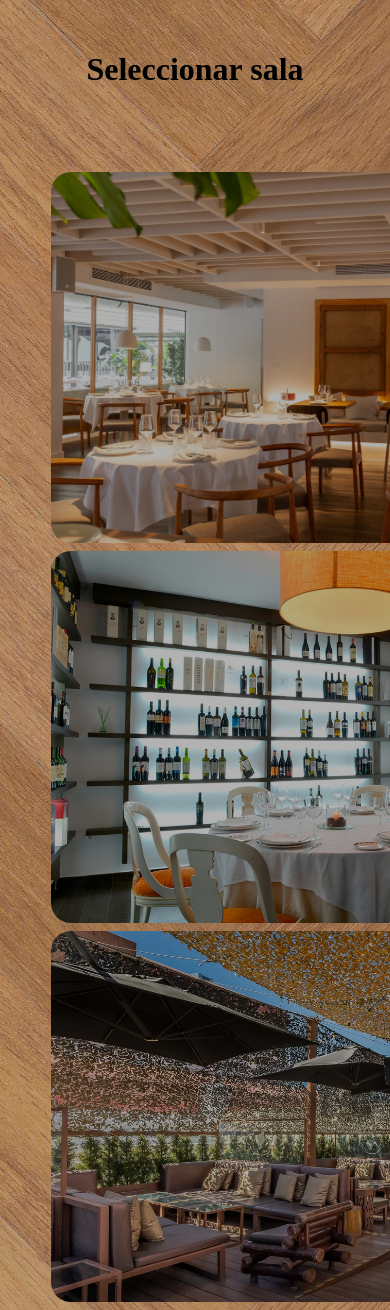
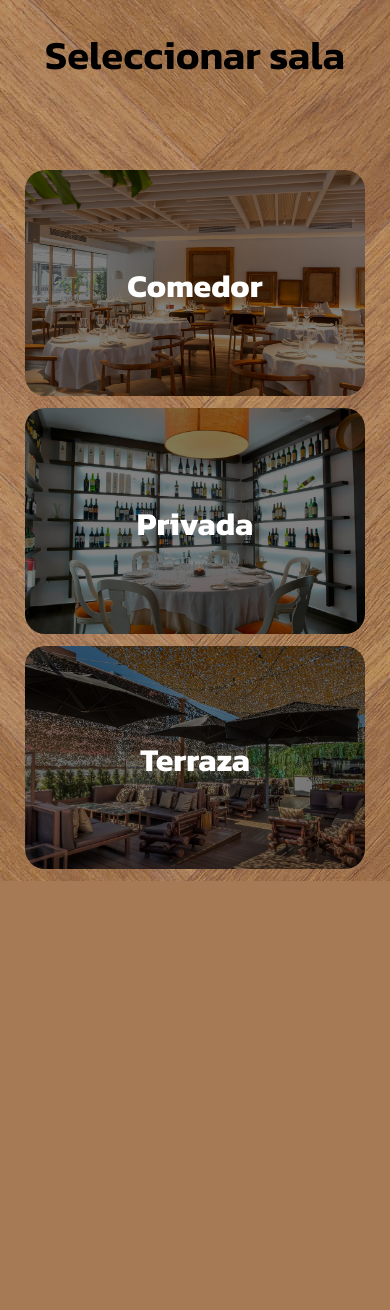
Before and after one commit to ainaorozcogonzalez/DAW2---PR01---RICK-DECKARD, a PHP site: page /Manager/manager_home.php in a window 390 px wide; the page is wider, and only the part inside the window is pictured. After the commit the page ends 881 px from the top of that part, so only its background shows below. Run offline with PHP 8.4, Linux system fonts and the light colour scheme.

Commit message:
Estilos Seleccion de sala V2

```diff
--- a/CSS/styles.css
+++ b/CSS/styles.css
@@ -1,6 +1,11 @@
+@import url('https://fonts.googleapis.com/css2?family=Kanit:ital,wght@0,100;0,200;0,300;0,400;0,500;0,600;0,700;0,800;0,900;1,100;1,200;1,300;1,400;1,500;1,600;1,700;1,800;1,900&display=swap');
+
 * {
     margin: 0;
     box-sizing: border-box;
+    font-family: "Kanit", sans-serif;
+    font-weight: 600;
+    font-style: normal;
 }
 
 /* Clear floats after the columns */
@@ -138,7 +143,7 @@
 }
 
 /* Responsive design: when screen size is smaller, adjust layout */
-@media (max-width: 800px) {
+@media (max-width: 700px) {
     #containerLogIn {
         flex-direction: column;
         height: auto;
@@ -232,7 +237,6 @@
 }
 
 .volverBtn {
-    margin-top: 20px;
     padding: 10px 20px;
     background-color: #3498db;
     color: white;
@@ -291,4 +295,37 @@
     height: 46.5vh;
     filter: brightness(50%);
 }
+
 /* Fin Terraza*/
+
+@media (max-width: 767px) {
+    #bodyMan {
+        margin: 3vh;
+    }
+
+    .imgMan,
+    .imgTerraza,
+    .imgComedor,
+    .imgSalaPriv {
+        height: 100%;
+        width: 100%;
+        filter: brightness(50%);
+    }
+
+    .image-container {
+        max-width: 100%;
+    }
+
+    #h1Sel {
+        font-size: 2.5em;
+    }
+
+    .text-overlay {
+        font-size: 2em;
+        opacity: 1;
+    }
+
+    .volverBtn {
+        font-size: 1.5em;
+    }
+}
--- a/Manager/manager_home.php
+++ b/Manager/manager_home.php
@@ -14,19 +14,19 @@
             <h1 id="h1Sel">Seleccionar sala</h1>
             <div class="image-container">
                 <a href="" id="Comedor">
-                    <h3 class="text-overlay Comedor">Comedor</h3>
+                    <h3 class="text-overlay">Comedor</h3>
                     <img class="imgMan Comedor" src="../img/ComedorBtn.jpg" alt="Comedor">
                 </a>
             </div>
             <div class="image-container">
                 <a href="" id="Privada">
-                    <h3 class="text-overlay Privada">Privada</h3>
+                    <h3 class="text-overlay">Privada</h3>
                     <img class="imgMan Privada" src="../img/PrivadaBtn.png" alt="Privada">
                 </a>
             </div>
             <div class="image-container">
                 <a href="" id="Terraza">
-                    <h3 class="text-overlay Terraza">Terraza</h3>
+                    <h3 class="text-overlay">Terraza</h3>
                     <img class="imgMan Terraza" src="../img/TerrazaBtn.png" alt="Terraza">
                 </a>
             </div>
@@ -39,21 +39,23 @@
             <div>
                 <h1 id="h1Sel">Seleccionar Comedor</h1>
                 <div class="image-container">
-                    <a href="" id="Comedor">
-                        <h3 class="text-overlay Comedor">Comedor 1</h3>
+                    <a href="../Camarero/comedor1.php" id="Comedor">
+                        <h3 class="text-overlay">Comedor 1</h3>
                         <img class="imgComedor" src="../img/Comedores.png" alt="Comedor">
                     </a>
                 </div>
                 <div class="image-container">
-                    <a href="" id="Privada">
-                        <h3 class="text-overlay Privada">Comedor 2</h3>
+                    <a href="../Camarero/comedor2.php" id="Privada">
+                        <h3 class="text-overlay">Comedor 2</h3>
                         <img class="imgComedor" src="../img/Comedores.png" alt="Privada">
                     </a>
                 </div>
-                <button id="volverComedor" class="volverBtn">Volver</button>
             </div>
+        </div>
+        <div class="column-1 flex">
+            <button id="volverComedor" class="volverBtn">Volver</button>
+        </div>
 
-        </div>
     </div>
     <!-- Mostrar Salas Privadas -->
     <div id="Privadas" class="content">
@@ -61,14 +63,14 @@
             <h1 id="h1Sel">Seleccionar Sala Privada</h1>
             <div class="flex">
                 <div class="image-container">
-                    <a href="" id="Comedor">
-                        <h3 class="text-overlay Comedor">Privada 1</h3>
+                    <a href="../Camarero/privada1.php" id="Comedor">
+                        <h3 class="text-overlay">Privada 1</h3>
                         <img class="imgSalaPriv" src="../img/SalasPrivadas.png" alt="Comedor">
                     </a>
                 </div>
                 <div class="image-container">
-                    <a href="" id="Privada">
-                        <h3 class="text-overlay Privada">Privada 2</h3>
+                    <a href="../Camarero/privada2.php" id="Privada">
+                        <h3 class="text-overlay">Privada 2</h3>
                         <img class="imgSalaPriv" src="../img/SalasPrivadas.png" alt="Privada">
                     </a>
                 </div>
@@ -76,43 +78,46 @@
         </div>
         <div class="column-1 flex">
             <div class="image-container">
-                <a href="" id="Terraza">
-                    <h3 class="text-overlay Terraza">Privada 3</h3>
+                <a href="../Camarero/privada3.php" id="Terraza">
+                    <h3 class="text-overlay">Privada 3</h3>
                     <img class="imgSalaPriv" src="../img/SalasPrivadas.png" alt="Terraza">
                 </a>
             </div>
             <div class="image-container">
-                <a href="" id="Terraza">
-                    <h3 class="text-overlay Terraza">Privada 4</h3>
+                <a href="../Camarero/privada4.php" id="Terraza">
+                    <h3 class="text-overlay">Privada 4</h3>
                     <img class="imgSalaPriv" src="../img/SalasPrivadas.png" alt="Terraza">
                 </a>
             </div>
         </div>
-
-        <button id="volverPrivada" class="volverBtn">Volver</button>
+        <div class="column-1 flex">
+            <button id="volverPrivada" class="volverBtn">Volver</button>
+        </div>
     </div>
     <!-- Mostrar Terrazas -->
     <div id="Terrazas" class="content">
         <div class="column-1">
             <h1 id="h1Sel">Seleccionar Terraza</h1>
             <div class="image-container">
-                <a href="" id="Comedor">
-                    <h3 class="text-overlay Comedor">Terraza 1</h3>
+                <a href="../Camarero/terraza1.php" id="Comedor">
+                    <h3 class="text-overlay">Terraza 1</h3>
                     <img class="imgTerraza" src="../img/Terrazas.png" alt="Comedor">
                 </a>
             </div>
             <div class="image-container">
-                <a href="" id="Privada">
-                    <h3 class="text-overlay Privada">Terraza 2</h3>
+                <a href="../Camarero/terraza2.php" id="Privada">
+                    <h3 class="text-overlay">Terraza 2</h3>
                     <img class="imgTerraza" src="../img/Terrazas.png" alt="Privada">
                 </a>
             </div>
             <div class="image-container">
-                <a href="" id="Terraza">
-                    <h3 class="text-overlay Terraza">Terraza 3</h3>
+                <a href="../Camarero/terraza3.php" id="Terraza">
+                    <h3 class="text-overlay">Terraza 3</h3>
                     <img class="imgTerraza" src="../img/Terrazas.png" alt="Terraza">
                 </a>
             </div>
+        </div>
+        <div class="column-1 flex">
             <button id="volverTerraza" class="volverBtn">Volver</button>
         </div>
     </div>
```
